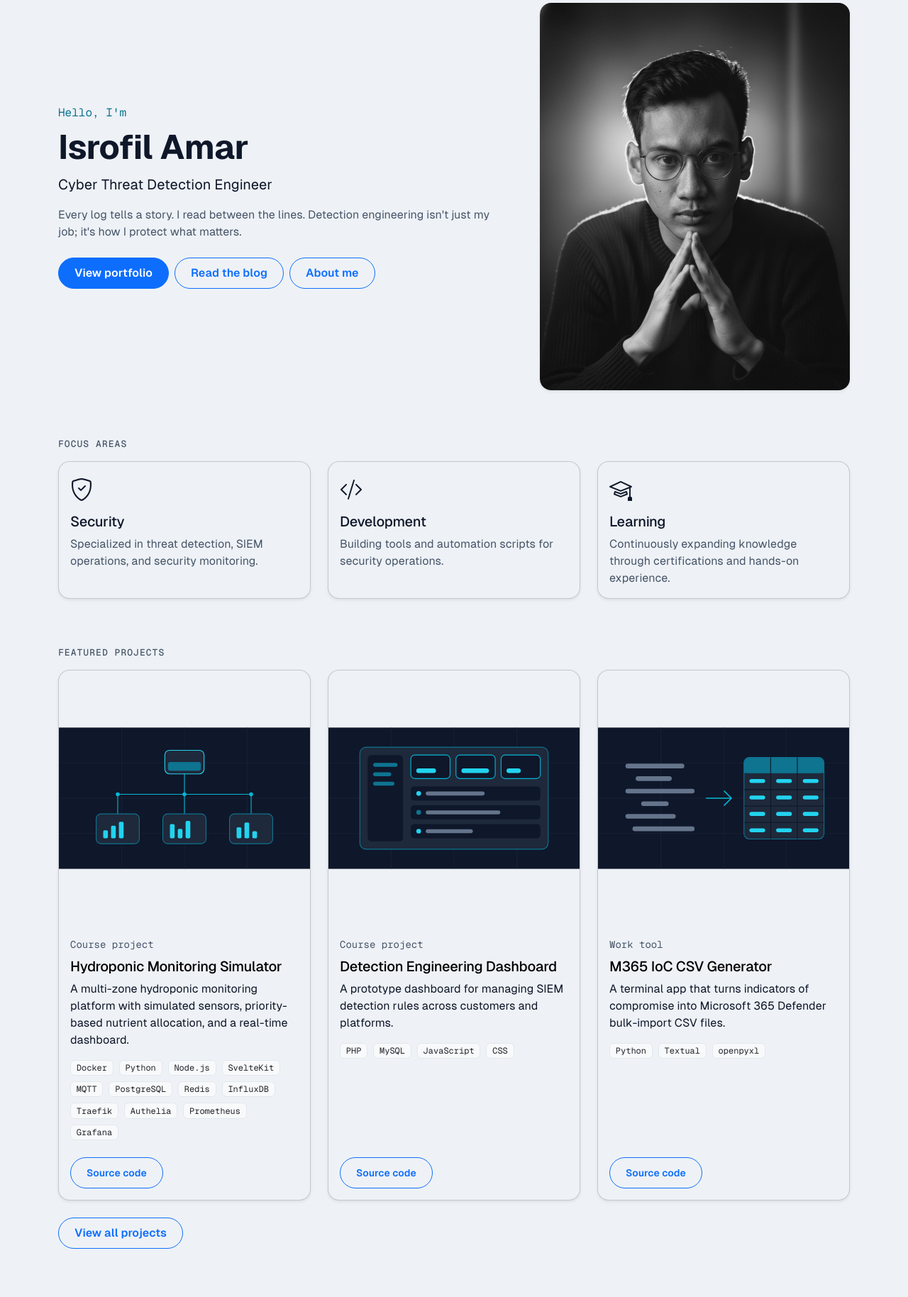
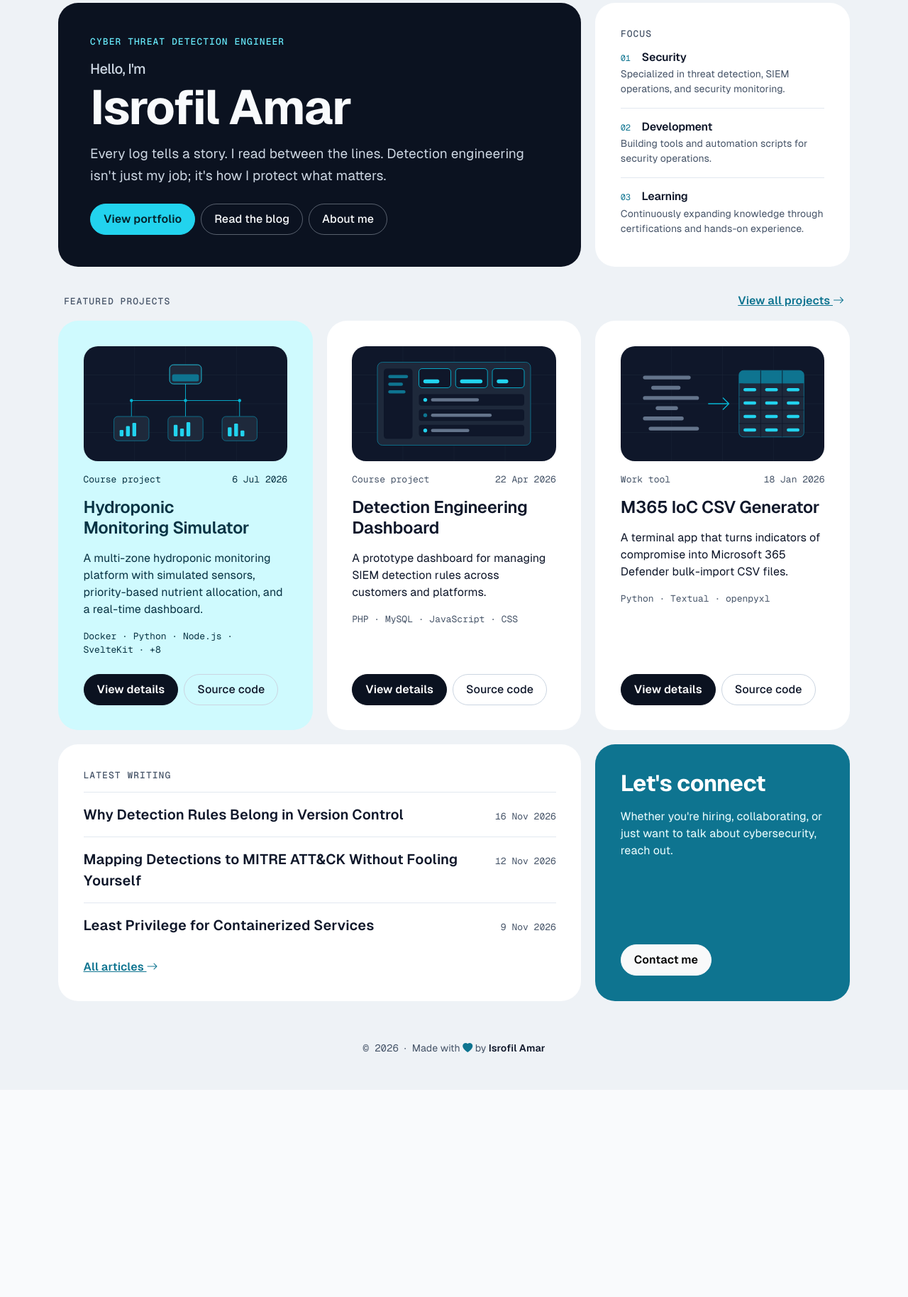
Before and after one commit to srflmr/personal-web, a Laravel app: page / in a window 1280 px wide. Shown: the part 88-1916 px from the top of the page at 71% size. After the commit the page ends 1573 px from the top, so only its background shows below. Run offline with Laravel 12, Linux system fonts and the light colour scheme.

Commit message:
feat: redesign pages and cards with the tile layout

```diff
--- a/app/Http/Controllers/HomeController.php
+++ b/app/Http/Controllers/HomeController.php
@@ -12,21 +12,17 @@ class HomeController extends Controller
         $projects = include base_path('database/dummyportfolios.php');
         $blogs = include base_path('database/dummyblogs.php');
 
-        // 'icon' is a Bootstrap Icons name without the "bi-" prefix.
         $focusAreas = [
             [
                 'title' => 'Security',
-                'icon' => 'shield-check',
                 'text' => 'Specialized in threat detection, SIEM operations, and security monitoring.',
             ],
             [
                 'title' => 'Development',
-                'icon' => 'code-slash',
                 'text' => 'Building tools and automation scripts for security operations.',
             ],
             [
                 'title' => 'Learning',
-                'icon' => 'mortarboard',
                 'text' => 'Continuously expanding knowledge through certifications and hands-on experience.',
             ],
         ];
@@ -43,7 +39,8 @@ class HomeController extends Controller
     public function about(): View
     {
         $narrative = [
-            'intro' => 'Every adversary leaves a shadow. My journey, from watching those shadows to holding the light that makes the unseen visible.',
+            'headline' => 'Every adversary leaves a shadow.',
+            'intro' => 'My journey, from watching those shadows to holding the light that makes the unseen visible.',
             'heading' => 'From shadows to clarity',
             'paragraphs' => [
                 'I started as an Associate Security Analyst, drawn to the quiet work of making sense of noise. Day by day, I learned how adversaries leave shadows: fragments in alerts and logs that only become meaningful when you connect them with context and evidence. That experience shaped how I think: patient, curious, and grounded in what the data can prove.',
@@ -59,6 +56,8 @@ class HomeController extends Controller
             ['category' => 'Cloud Security', 'items' => ['Google Cloud (ACE)', 'Cloud Architecture', 'IAM', 'Cloud Monitoring']],
             ['category' => 'DevOps & Infrastructure', 'items' => ['DevOps Fundamentals', 'Shell Scripting', 'CI/CD', 'Docker']],
         ];
+
+        $skillCount = array_sum(array_map('count', array_column($skills, 'items')));
 
         // Newest first.
         $experience = [
@@ -94,6 +93,7 @@ class HomeController extends Controller
             'profile' => $this->profile(),
             'narrative' => $narrative,
             'skills' => $skills,
+            'skillCount' => $skillCount,
             'experience' => $experience,
             'education' => $education,
             'certifications' => $certifications,
--- a/resources/views/components/blog-card.blade.php
+++ b/resources/views/components/blog-card.blade.php
@@ -1,24 +1,23 @@
-@props(['blog'])
+@props(['blog', 'featured' => false])
 
-<article class="card card-lift h-100 rounded-4 shadow-sm overflow-hidden">
-    {{-- Decorative illustration, so the alt text is empty. --}}
-    <img class="card-img-top card-image" src="{{ asset($blog['image']) }}" alt="" width="640" height="360" loading="lazy">
-
-    <div class="card-body d-flex flex-column">
-        <p class="font-monospace small text-body-secondary mb-2">
-            {{ $blog['category'] }}
-            <span aria-hidden="true">&middot;</span>
+<article @class(['tile tile-sm h-100 d-flex flex-column gap-3', 'tile-accent' => $featured])>
+    <div class="d-flex align-items-start justify-content-between gap-3">
+        <p class="meta mb-0">
+            <span class="d-block fw-medium">{{ $blog['category'] }}</span>
             <time datetime="{{ $blog['published_at'] }}">{{ date('j M Y', strtotime($blog['published_at'])) }}</time>
         </p>
 
-        <h3 class="card-title h5">
-            <a class="link-body-emphasis text-decoration-none" href="{{ route('blog.show', $blog['slug']) }}">{{ $blog['title'] }}</a>
-        </h3>
+        {{-- Decorative category illustration, so the alt text is empty. --}}
+        <img class="tile-thumb" src="{{ asset($blog['image']) }}" alt="" width="64" height="64" loading="lazy">
+    </div>
 
-        <p class="card-text">{{ $blog['excerpt'] }}</p>
+    <h3 @class(['fw-semibold mb-0', 'h2' => $featured, 'h4' => ! $featured])>
+        <a class="tile-link" href="{{ route('blog.show', $blog['slug']) }}">{{ $blog['title'] }}</a>
+    </h3>
 
-        <a class="mt-auto align-self-start" href="{{ route('blog.show', $blog['slug']) }}">
-            Read more<span class="visually-hidden">: {{ $blog['title'] }}</span>
-        </a>
-    </div>
+    <p class="mb-0">{{ $blog['excerpt'] }}</p>
+
+    <a class="mt-auto align-self-start fw-semibold" href="{{ route('blog.show', $blog['slug']) }}">
+        Read more<span class="visually-hidden">: {{ $blog['title'] }}</span>
+    </a>
 </article>
--- a/resources/views/components/portfolio-card.blade.php
+++ b/resources/views/components/portfolio-card.blade.php
@@ -1,34 +1,38 @@
-@props(['project'])
+@props(['project', 'featured' => false])
 
-<article class="card card-lift h-100 rounded-4 shadow-sm overflow-hidden">
+<article @class(['tile tile-sm h-100 d-flex flex-column gap-3', 'tile-accent' => $featured])>
     {{-- Decorative illustration, so the alt text is empty. --}}
-    <img class="card-img-top card-image" src="{{ asset($project['image']) }}" alt="" width="640" height="360" loading="lazy">
+    <img class="tile-image" src="{{ asset($project['image']) }}" alt="" width="640" height="360" loading="lazy">
 
-    <div class="card-body d-flex flex-column">
+    <p class="meta d-flex flex-wrap justify-content-between gap-2 mb-0">
         @isset($project['context'])
-            <p class="font-monospace small text-body-secondary mb-2">{{ $project['context'] }}</p>
+            <span>{{ $project['context'] }}</span>
         @endisset
+        <time datetime="{{ $project['published_at'] }}">{{ date('j M Y', strtotime($project['published_at'])) }}</time>
+    </p>
 
-        <h3 class="card-title h5">
-            <a class="link-body-emphasis text-decoration-none" href="{{ route('portfolio.show', $project['slug']) }}">{{ $project['title'] }}</a>
-        </h3>
+    <h3 class="h4 fw-semibold mb-0">
+        <a class="tile-link" href="{{ route('portfolio.show', $project['slug']) }}">{{ $project['title'] }}</a>
+    </h3>
 
-        <p class="card-text">{{ $project['description'] }}</p>
+    <p class="mb-0">{{ $project['description'] }}</p>
 
-        <ul class="list-unstyled d-flex flex-wrap gap-2 mb-4">
-            @foreach ($project['technologies'] as $technology)
-                <li class="badge bg-body-tertiary text-body border font-monospace fw-normal">{{ $technology }}</li>
-            @endforeach
-        </ul>
+    <p class="meta mb-0">
+        {{ implode(' · ', array_slice($project['technologies'], 0, 4)) }}
+        @if (count($project['technologies']) > 4)
+            &middot; +{{ count($project['technologies']) - 4 }}
+        @endif
+    </p>
 
-        <div class="mt-auto">
-            @if ($project['demo_url'])
-                <a class="btn btn-primary btn-sm" href="{{ $project['demo_url'] }}" target="_blank" rel="noopener noreferrer">Live demo</a>
-            @elseif ($project['repository_url'])
-                <a class="btn btn-outline-primary btn-sm" href="{{ $project['repository_url'] }}" target="_blank" rel="noopener noreferrer">Source code</a>
-            @else
-                <span class="badge bg-body-tertiary text-body border font-monospace fw-normal">Private project</span>
-            @endif
-        </div>
+    <div class="d-flex flex-wrap gap-2 mt-auto pt-2">
+        <a class="btn btn-dark" href="{{ route('portfolio.show', $project['slug']) }}">View details<span class="visually-hidden">: {{ $project['title'] }}</span></a>
+
+        @if ($project['demo_url'])
+            <a class="btn btn-outline-dark" href="{{ $project['demo_url'] }}" target="_blank" rel="noopener noreferrer">Live demo</a>
+        @elseif ($project['repository_url'])
+            <a class="btn btn-outline-dark" href="{{ $project['repository_url'] }}" target="_blank" rel="noopener noreferrer">Source code</a>
+        @else
+            <span class="chip align-self-center">Private project</span>
+        @endif
     </div>
 </article>
--- a/resources/views/home.blade.php
+++ b/resources/views/home.blade.php
@@ -1,79 +1,89 @@
 @extends('layout.default')
 
 @section('content')
-    <section class="row align-items-center g-4 g-lg-5 mb-5">
-        <div class="col-lg-5 order-lg-last text-center">
-            <img class="hero-photo img-fluid rounded-4 shadow-sm" src="{{ asset('images/profile.jpg') }}" alt="Portrait of {{ $profile['name'] }}" width="827" height="1034">
-        </div>
+    <div class="row g-tiles">
+        <section class="col-lg-8">
+            <div class="tile tile-dark h-100 d-flex flex-column justify-content-center gap-3">
+                <p class="eyebrow mb-0">{{ $profile['role'] }}</p>
 
-        <div class="col-lg-7">
-            <p class="font-monospace text-primary mb-2">Hello, I'm</p>
-            <h1 class="display-5 fw-bold">{{ $profile['name'] }}</h1>
-            <p class="lead mb-3">{{ $profile['role'] }}</p>
-            <p class="text-body-secondary mb-4">{{ $profile['tagline'] }}</p>
+                <h1 class="mb-0">
+                    <span class="d-block fs-5 fw-medium text-body mb-2">Hello, I'm</span>
+                    <span class="display-name">{{ $profile['name'] }}</span>
+                </h1>
 
-            <div class="d-flex flex-wrap gap-2">
-                <a class="btn btn-primary" href="{{ route('portfolio.index') }}">View portfolio</a>
-                <a class="btn btn-outline-primary" href="{{ route('blog.index') }}">Read the blog</a>
-                <a class="btn btn-outline-primary" href="{{ route('about') }}">About me</a>
+                <p class="lead-text mb-0">{{ $profile['tagline'] }}</p>
+
+                <div class="d-flex flex-wrap align-items-center gap-2 mt-2">
+                    <a class="btn btn-accent" href="{{ route('portfolio.index') }}">View portfolio</a>
+                    <a class="btn btn-outline-light" href="{{ route('blog.index') }}">Read the blog</a>
+                    <a class="btn btn-outline-light" href="{{ route('about') }}">About me</a>
                 </div>
             </div>
         </section>
 
-    <section class="mb-5">
-        <x-section-heading title="Focus areas" />
+        <section class="col-lg-4">
+            <div class="tile tile-sm h-100">
+                <x-section-heading title="Focus" />
 
-        <div class="row row-cols-1 row-cols-md-3 g-4">
+                <ul class="list-unstyled mb-0">
                     @foreach ($focusAreas as $area)
-                <div class="col">
-                    <div class="card h-100 rounded-4 shadow-sm">
-                        <div class="card-body">
-                            <i class="bi bi-{{ $area['icon'] }} accent-icon fs-2" aria-hidden="true"></i>
-                            <h3 class="h5 mt-2">{{ $area['title'] }}</h3>
-                            <p class="card-text text-body-secondary">{{ $area['text'] }}</p>
+                        <li @class(['py-3', 'border-top' => ! $loop->first, 'pt-0' => $loop->first, 'pb-0' => $loop->last])>
+                            <h3 class="h6 fw-semibold d-flex align-items-baseline gap-3 mb-1">
+                                <span class="index-number" aria-hidden="true">{{ sprintf('%02d', $loop->iteration) }}</span>
+                                {{ $area['title'] }}
+                            </h3>
+                            <p class="small text-body-secondary mb-0">{{ $area['text'] }}</p>
+                        </li>
+                    @endforeach
+                </ul>
             </div>
+        </section>
     </div>
+
+    <section class="pt-3">
+        <div class="d-flex flex-wrap align-items-baseline justify-content-between gap-2 px-2 mb-3">
+            <h2 class="tile-label">Featured projects</h2>
+            <a class="fw-semibold" href="{{ route('portfolio.index') }}">View all projects <i class="bi bi-arrow-right" aria-hidden="true"></i></a>
+        </div>
+
+        <div class="row row-cols-1 row-cols-md-2 row-cols-lg-3 g-tiles">
+            @foreach ($featuredProjects as $project)
+                {{-- Two columns at md would leave the third card alone on its row. --}}
+                <div @class(['col', 'd-md-none d-lg-block' => $loop->iteration === 3])>
+                    <x-portfolio-card :project="$project" :featured="$loop->first" />
                 </div>
             @endforeach
         </div>
     </section>
 
-    <section class="mb-5">
-        <x-section-heading title="Featured projects" />
-
-        <div class="row row-cols-1 row-cols-md-2 row-cols-lg-3 g-4 mb-4">
-            @foreach ($featuredProjects as $project)
-                {{-- Two columns at md would leave the third card alone on its row. --}}
-                <div @class(['col', 'd-md-none d-lg-block' => $loop->iteration === 3])>
-                    <x-portfolio-card :project="$project" />
-                </div>
-            @endforeach
-        </div>
-
-        <a class="btn btn-outline-primary" href="{{ route('portfolio.index') }}">View all projects</a>
-    </section>
-
-    <section class="mb-5">
-        <x-section-heading title="Latest articles" />
+    <div class="row g-tiles">
+        <section class="col-lg-8">
+            <div class="tile tile-sm h-100">
+                <x-section-heading title="Latest writing" />
 
                 @empty($latestBlogs)
                     <p class="text-body-secondary mb-0">No articles yet.</p>
                 @else
-            <div class="row row-cols-1 row-cols-md-2 row-cols-lg-3 g-4 mb-4">
+                    <ul class="list-unstyled mb-3">
                         @foreach ($latestBlogs as $blog)
-                    <div @class(['col', 'd-md-none d-lg-block' => $loop->iteration === 3])>
-                        <x-blog-card :blog="$blog" />
+                            <li class="d-flex flex-column flex-sm-row align-items-sm-baseline justify-content-between gap-1 gap-sm-4 py-3 border-top">
+                                <a class="tile-link fs-5 fw-semibold" href="{{ route('blog.show', $blog['slug']) }}">{{ $blog['title'] }}</a>
+                                <time class="meta flex-shrink-0" datetime="{{ $blog['published_at'] }}">{{ date('j M Y', strtotime($blog['published_at'])) }}</time>
+                            </li>
+                        @endforeach
+                    </ul>
+
+                    <a class="fw-semibold" href="{{ route('blog.index') }}">All articles <i class="bi bi-arrow-right" aria-hidden="true"></i></a>
+                @endempty
             </div>
-                @endforeach
-            </div>
-
-            <a class="btn btn-outline-primary" href="{{ route('blog.index') }}">View all articles</a>
-        @endempty
         </section>
 
-    <section class="bg-body-tertiary border rounded-4 p-4 p-lg-5 text-center">
-        <h2 class="h3">Let's connect</h2>
-        <p class="text-body-secondary mb-4">Whether you're hiring, collaborating, or just want to talk about cybersecurity, reach out.</p>
-        <a class="btn btn-primary" href="{{ route('contact') }}">Contact me</a>
+        <section class="col-lg-4">
+            <div class="tile tile-sm tile-primary h-100 d-flex flex-column gap-3">
+                <h2 class="h2 fw-bold mb-0">Let's connect</h2>
+                <p class="mb-0">Whether you're hiring, collaborating, or just want to talk about cybersecurity, reach out.</p>
+                <a class="btn btn-light align-self-start mt-auto" href="{{ route('contact') }}">Contact me</a>
+            </div>
         </section>
+    </div>
 @endsection
```
Also changed, not shown: resources/views/about.blade.php (+83 -86 lines), resources/views/blog/index.blade.php (+13 -6 lines), resources/views/blog/show.blade.php (+42 -25 lines), resources/views/contact.blade.php (+19 -22 lines), resources/views/portfolio/index.blade.php (+10 -4 lines), resources/views/portfolio/show.blade.php (+42 -26 lines). Lines whose indentation alone changed are shown as unchanged.
